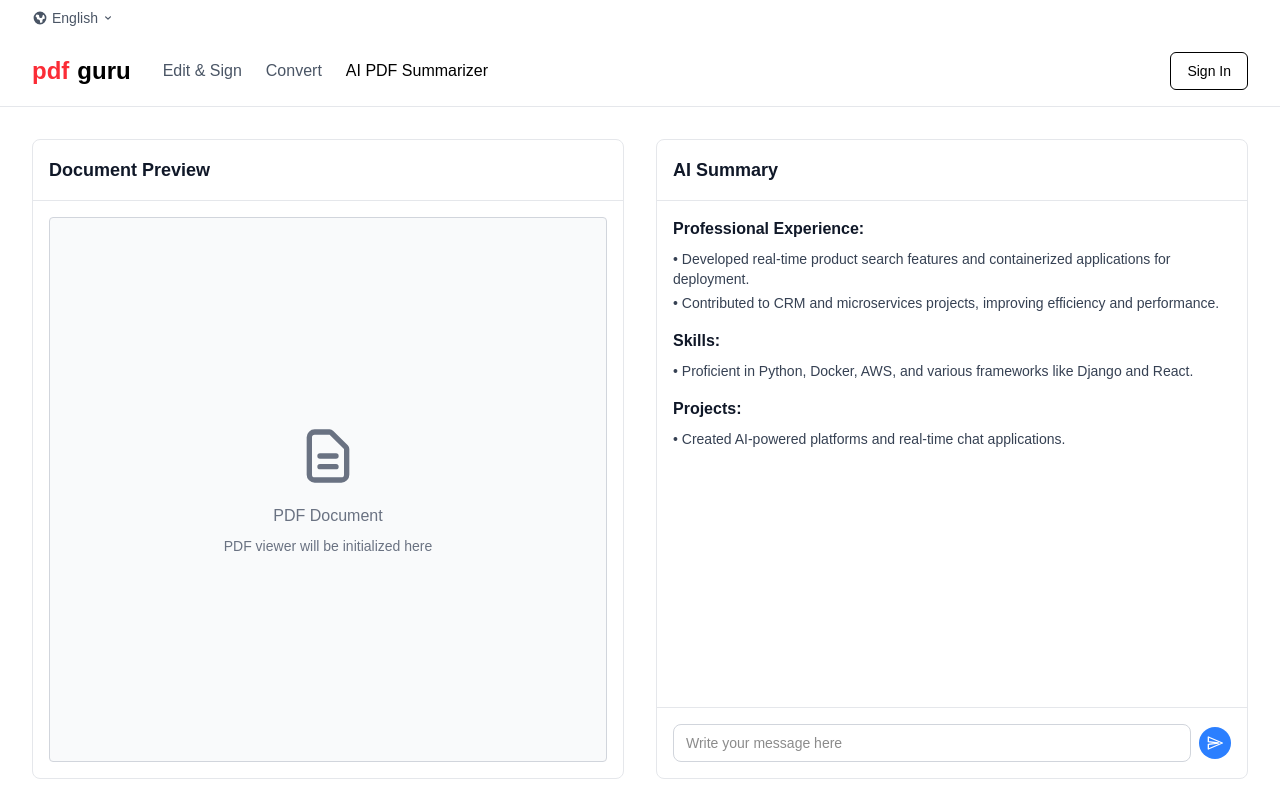
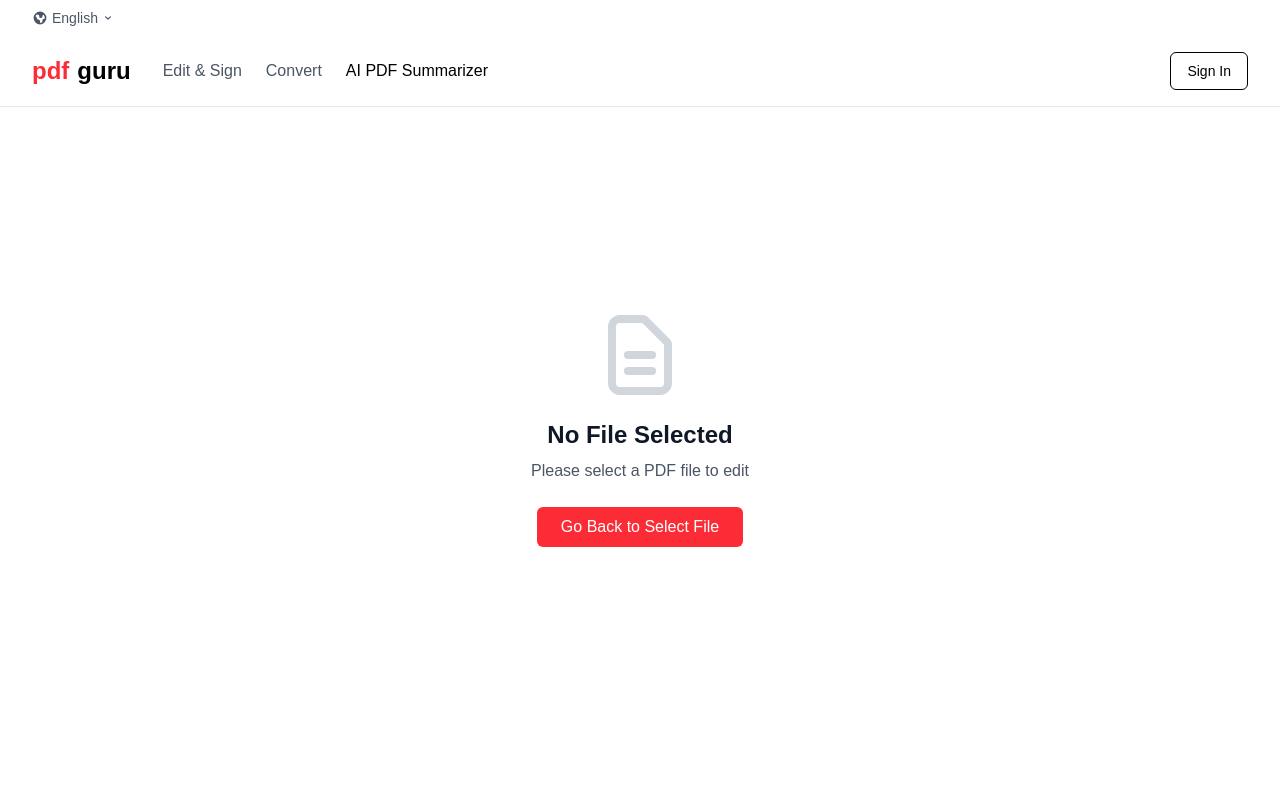
Before and after one commit to sirine707/pdfguru-clone-take-home-project, a Next.js app: page /summarizer/editor in a window 1280 px wide. Built offline with nearby package versions, Linux system fonts and the light colour scheme.

Commit message:
feat: add PDF view in AI summarizer module

```diff
--- a/components/SummarizerEditorModule.tsx
+++ b/components/SummarizerEditorModule.tsx
@@ -1,10 +1,14 @@
 "use client";
 
 import { useEffect, useState, useRef } from "react";
+import { useRouter } from "next/navigation";
 import Header from "./Header";
+import { useFile } from "../contexts/FileContext";
 
 export default function SummarizerEditorModule() {
   const [isLoading, setIsLoading] = useState(true);
+  const { selectedFile } = useFile();
+  const router = useRouter();
 
   useEffect(() => {
     // Simulate loading the PDF
@@ -17,7 +21,38 @@ export default function SummarizerEditorModule() {
     <div className="min-h-screen bg-white">
       <Header activePage="summarizer" />
 
-      {/* Main content */}
+      {!selectedFile ? (
+        <div className="flex flex-col items-center justify-center min-h-[80vh]">
+          <div className="text-center p-8">
+            <svg
+              className="w-24 h-24 mx-auto text-gray-300 mb-4"
+              fill="none"
+              stroke="currentColor"
+              viewBox="0 0 24 24"
+            >
+              <path
+                strokeLinecap="round"
+                strokeLinejoin="round"
+                strokeWidth={2}
+                d="M9 12h6m-6 4h6m2 5H7a2 2 0 01-2-2V5a2 2 0 012-2h5.586a1 1 0 01.707.293l5.414 5.414a1 1 0 01.293.707V19a2 2 0 01-2 2z"
+              />
+            </svg>
+            <h2 className="text-2xl font-bold text-gray-900 mb-2">
+              No File Selected
+            </h2>
+            <p className="text-gray-600 mb-6">
+              Please select a PDF file to edit
+            </p>
+            <button
+              onClick={() => router.push("/summarizer")}
+              className="bg-red-500 hover:bg-red-600 text-white py-2 px-6 rounded-md font-medium transition-colors"
+            >
+              Go Back to Select File
+            </button>
+          </div>
+        </div>
+      ) : (
+        /* Main content */
         <div className="max-w-7xl mx-auto px-4 sm:px-6 lg:px-8 py-8">
           {isLoading ? (
             <div className="flex items-center justify-center h-96">
@@ -38,7 +73,15 @@ export default function SummarizerEditorModule() {
               </div>
 
               {/* PDF Content */}
-              <div className="flex-1 bg-gray-50 rounded border border-gray-300 m-4 flex items-center justify-center">
+              <div className="flex-1 bg-gray-50 rounded-b border border-gray-300">
+                {selectedFile ? (
+                  <iframe
+                    src={URL.createObjectURL(selectedFile)}
+                    className="w-full h-full rounded-b"
+                    title="PDF Document"
+                  />
+                ) : (
+                  <div className="h-full flex items-center justify-center">
                     <div className="text-center text-gray-500">
                       <svg
                         className="mx-auto h-16 w-16 mb-4"
@@ -53,11 +96,13 @@ export default function SummarizerEditorModule() {
                           d="M9 12h6m-6 4h6m2 5H7a2 2 0 01-2-2V5a2 2 0 012-2h5.586a1 1 0 01.707.293l5.414 5.414a1 1 0 01.293.707V19a2 2 0 01-2 2z"
                         />
                       </svg>
-                  <p>PDF Document</p>
-                  <p className="text-sm mt-2">
-                    PDF viewer will be initialized here
+                      <p className="text-lg font-medium">No PDF Selected</p>
+                      <p className="text-sm mt-2 text-gray-400">
+                        Please upload a PDF file to view it here
                       </p>
                     </div>
+                  </div>
+                )}
               </div>
             </div>
 
@@ -145,6 +190,7 @@ export default function SummarizerEditorModule() {
           </div>
         )}
       </div>
+      )}
     </div>
   );
 }
--- a/components/SummarizerModule.tsx
+++ b/components/SummarizerModule.tsx
@@ -3,13 +3,14 @@
 import { useState, useRef } from "react";
 import { useRouter } from "next/navigation";
 import Header from "./Header";
+import { useFile } from "../contexts/FileContext";
 
 export default function SummarizerModule() {
-  const [selectedFile, setSelectedFile] = useState<File | null>(null);
   const [error, setError] = useState<string | null>(null);
   const [isDragging, setIsDragging] = useState(false);
   const fileInputRef = useRef<HTMLInputElement>(null);
   const router = useRouter();
+  const { selectedFile, setSelectedFile } = useFile();
 
   const validateAndSetFile = (file: File) => {
     // Validate file type
@@ -76,7 +77,7 @@ export default function SummarizerModule() {
       return;
     }
 
-    // Store file in localStorage or context for the editor page
+    // File is already stored in context, navigate to editor
     router.push("/summarizer/editor");
   };
 
```
Lines whose indentation alone changed are shown as unchanged.
